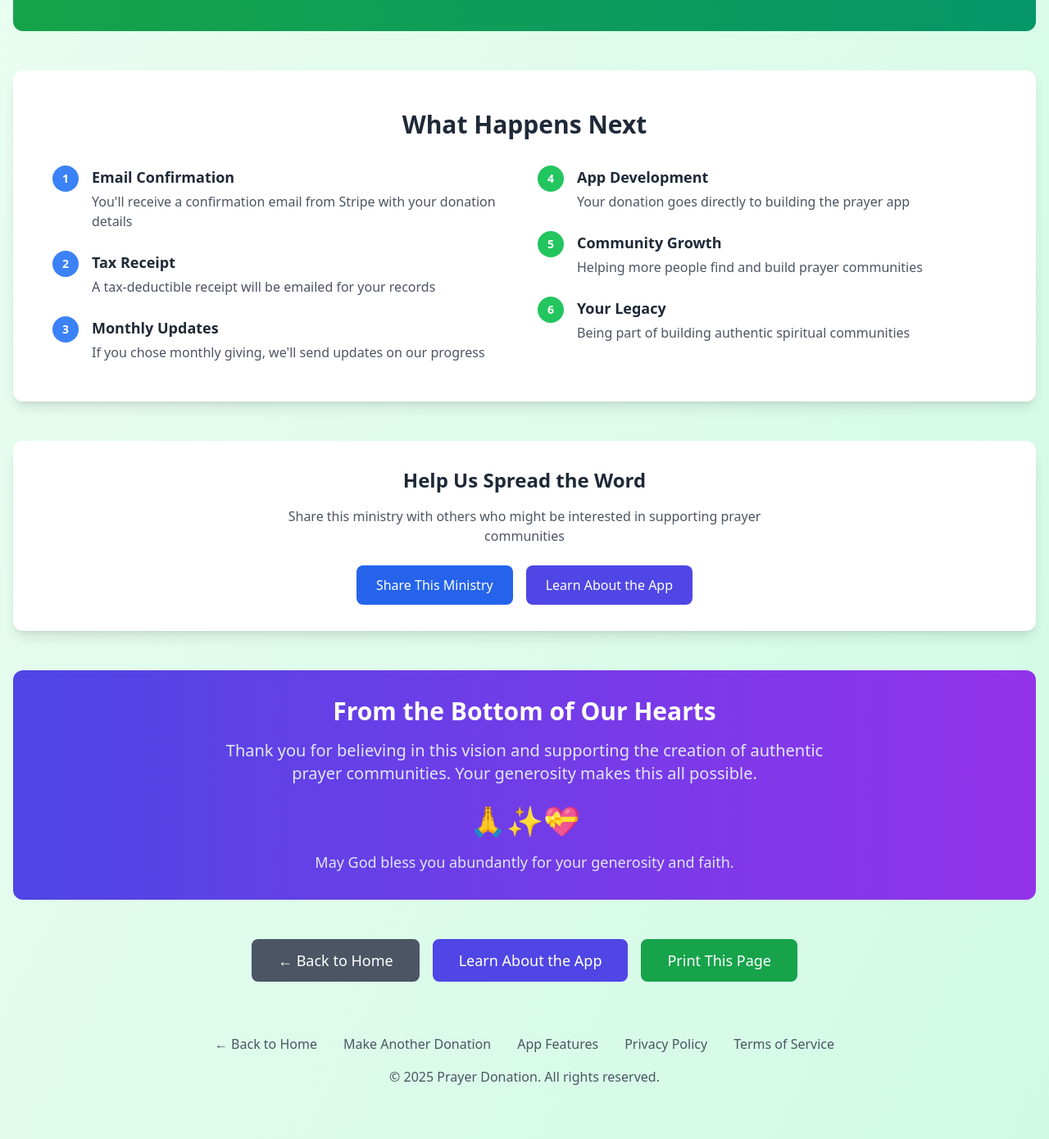
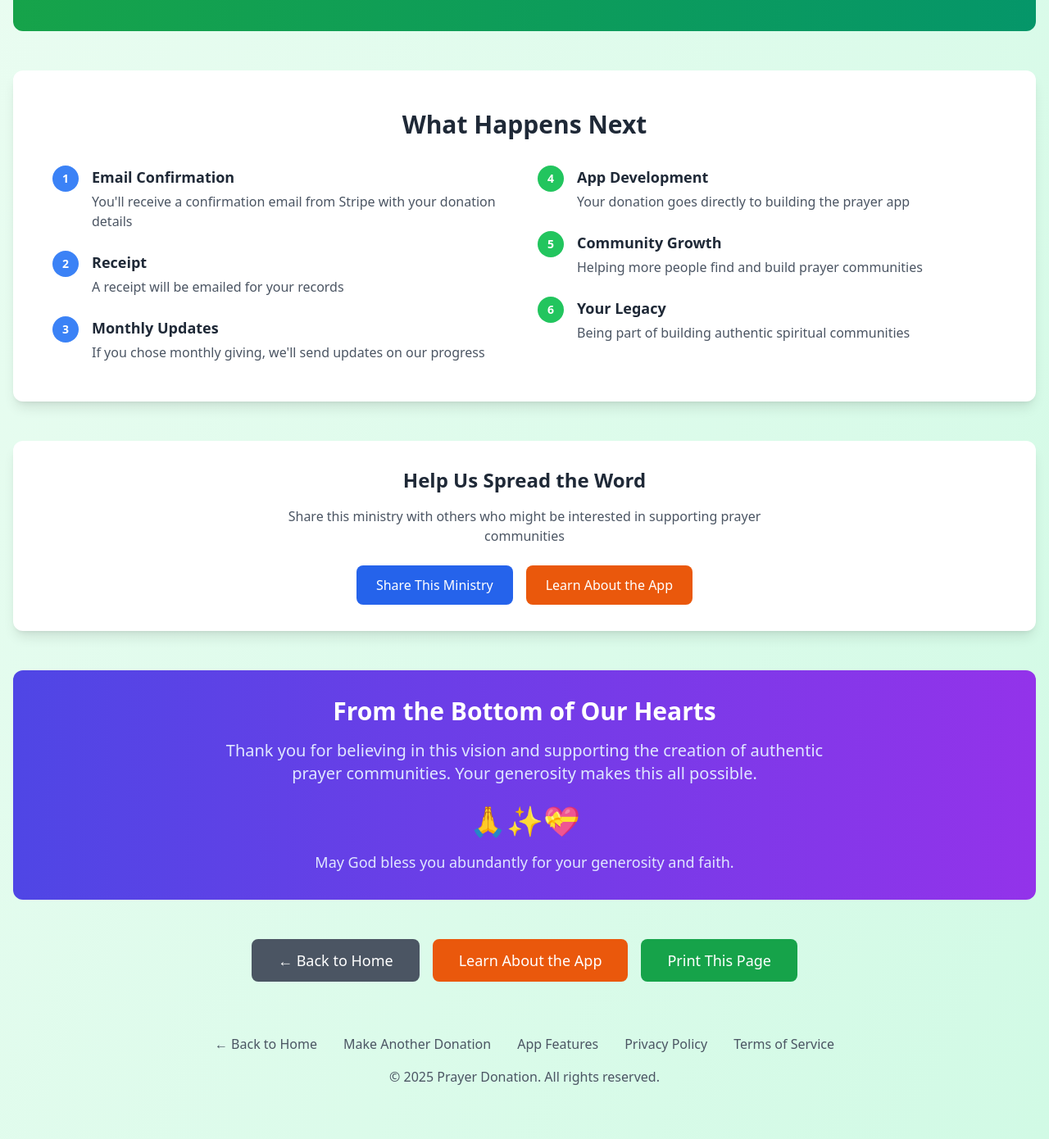
Before and after one commit to martyhines/prayer-donate, a Next.js app: page /thank-you in a window 1280 px wide. Shown: the part 1154-2544 px from the top of the page at 82% size. Built offline with nearby package versions, Linux system fonts and the light colour scheme.

Commit message:
Standardize all donate/support buttons to use orange color scheme matching the main 'Donate Now' button

```diff
--- a/app/features/page.tsx
+++ b/app/features/page.tsx
@@ -14,7 +14,7 @@ export default function FeaturesPage() {
           </p>
           <Link
             href="/donate"
-            className="inline-block bg-indigo-600 text-white px-8 py-4 rounded-lg text-lg font-medium hover:bg-indigo-700 transition-colors shadow-lg hover:shadow-xl"
+            className="inline-block bg-orange-600 text-white px-8 py-4 rounded-lg text-lg font-medium hover:bg-orange-700 transition-colors shadow-lg hover:shadow-xl"
           >
             Support This Ministry
           </Link>
--- a/app/page.tsx
+++ b/app/page.tsx
@@ -39,6 +39,9 @@ export default function Home() {
                 Learn About the App
               </Link>
             </div>
+            <small className="text-gray-600 mb-8 padding-top-4">
+              *This donation is not tax deductible, as we are not a 501(c)(3) organization yet.
+            </small>
           </div>
         </section>
 
@@ -258,7 +261,7 @@ export default function Home() {
           <div className="mt-12">
             <Link
               href="/donate"
-              className="inline-block bg-indigo-600 text-white px-8 py-4 rounded-lg text-lg font-medium hover:bg-indigo-700 transition-colors shadow-lg hover:shadow-xl"
+              className="inline-block bg-orange-600 text-white px-8 py-4 rounded-lg text-lg font-medium hover:bg-orange-700 transition-colors shadow-lg hover:shadow-xl"
             >
               Support This Ministry
             </Link>
--- a/app/thank-you/page.tsx
+++ b/app/thank-you/page.tsx
@@ -139,8 +139,8 @@ export default function ThankYouPage() {
                     2
                   </div>
                   <div>
-                    <h4 className="text-lg font-semibold text-gray-800 mb-1">Tax Receipt</h4>
-                    <p className="text-gray-600">A tax-deductible receipt will be emailed for your records</p>
+                    <h4 className="text-lg font-semibold text-gray-800 mb-1">Receipt</h4>
+                    <p className="text-gray-600">A receipt will be emailed for your records</p>
                   </div>
                 </div>
 
@@ -210,7 +210,7 @@ export default function ThankYouPage() {
 
               <Link
                 href="/features"
-                className="bg-indigo-600 text-white px-6 py-3 rounded-lg hover:bg-indigo-700 transition-colors"
+                className="bg-orange-600 text-white px-6 py-3 rounded-lg hover:bg-orange-700 transition-colors"
               >
                 Learn About the App
               </Link>
@@ -246,7 +246,7 @@ export default function ThankYouPage() {
             </Link>
             <Link
               href="/features"
-              className="bg-indigo-600 text-white px-8 py-3 rounded-lg text-lg font-medium hover:bg-indigo-700 transition-colors"
+              className="bg-orange-600 text-white px-8 py-3 rounded-lg text-lg font-medium hover:bg-orange-700 transition-colors"
             >
               Learn About the App
             </Link>
--- a/components/DonateWidget.tsx
+++ b/components/DonateWidget.tsx
@@ -191,7 +191,7 @@ export function DonateWidget() {
         <button
           type="submit"
           disabled={isLoading || !getFinalAmount()}
-          className="w-full bg-indigo-600 text-white py-3 px-4 rounded-lg font-medium hover:bg-indigo-700 focus:outline-none focus:ring-2 focus:ring-offset-2 focus:ring-indigo-500 disabled:opacity-50 disabled:cursor-not-allowed transition-colors"
+          className="w-full bg-orange-600 text-white py-3 px-4 rounded-lg font-medium hover:bg-orange-700 focus:outline-none focus:ring-2 focus:ring-offset-2 focus:ring-orange-500 disabled:opacity-50 disabled:cursor-not-allowed transition-colors"
         >
           {isLoading ? 'Processing...' : `${donationType === 'monthly' ? 'Start Monthly' : 'Donate'} $${getFinalAmount().toFixed(2)}${donationType === 'monthly' ? '/month' : ''}`}
         </button>
```
